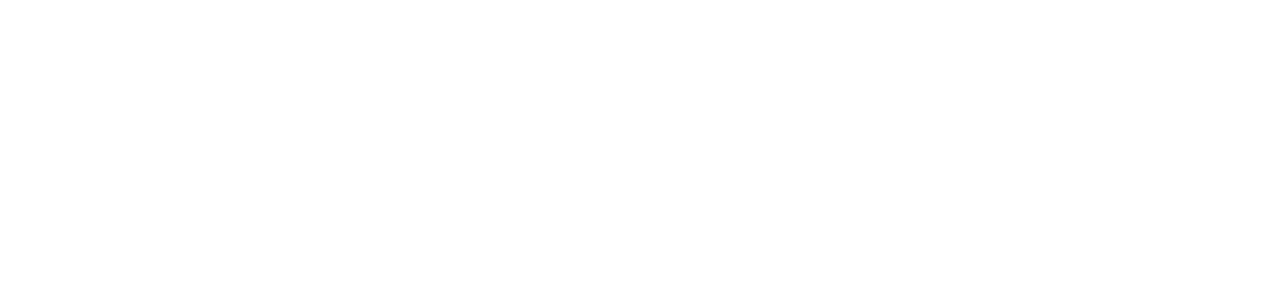
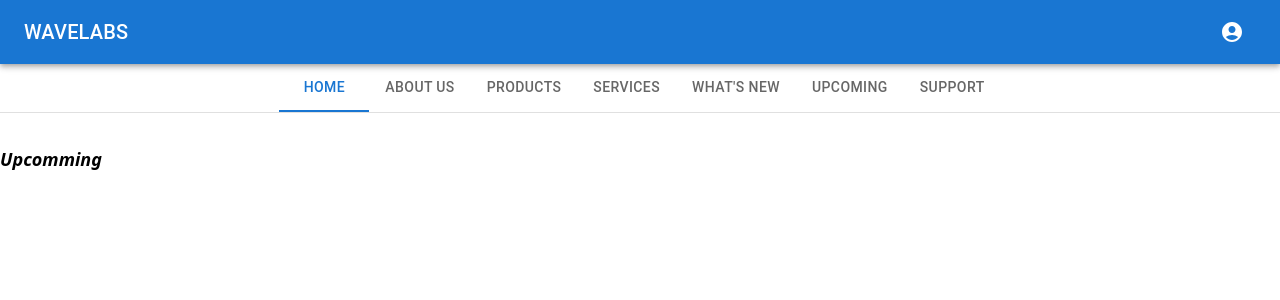
Before and after one commit to BachTranAnhDuc/Random-Custom, a React (Vite) app: page /support in a window 1280 px wide. Before the commit this address had no page. Shown: the top 300 px of the page. Built offline with nearby package versions, Linux system fonts and the light colour scheme.

Commit message:
feat(UI): Custom UI for What's new

```diff
--- a/src/App.tsx
+++ b/src/App.tsx
@@ -1,6 +1,6 @@
 import { BrowserRouter, Route, Routes } from "react-router-dom";
 import ShareLayout from "./layouts/ShareLayout";
-import { AboutUs, HomePage, WhatNew } from "./pages";
+import { HomePage, UpComing, WhatNew } from "./pages";
 
 function App() {
   return (
@@ -8,7 +8,19 @@ function App() {
       <Routes>
         <Route path="/" element={<ShareLayout></ShareLayout>}>
           <Route index element={<HomePage></HomePage>}></Route>
-          <Route path="/about-us" element={<AboutUs></AboutUs>}></Route>
+
+          <Route path="/about-us" element={<UpComing></UpComing>}></Route>
+
+          <Route path="/products" element={<UpComing></UpComing>}></Route>
+
+          <Route path="/services" element={<UpComing></UpComing>}></Route>
+
+          <Route path="/upcoming" element={<UpComing></UpComing>}></Route>
+
+          <Route path="/about-us" element={<UpComing></UpComing>}></Route>
+
+          <Route path="/support" element={<UpComing></UpComing>}></Route>
+
           <Route path="/what-new" element={<WhatNew></WhatNew>}></Route>
         </Route>
       </Routes>
--- a/src/components/TabsList/index.tsx
+++ b/src/components/TabsList/index.tsx
@@ -31,9 +31,19 @@ const TabsList: React.FC = () => {
               navigate("/about-us");
             }}
           />
-          <Tab label="Products" />
+          <Tab
+            label="Products"
+            onClick={() => {
+              navigate("/products");
+            }}
+          />
 
-          <Tab label="Services" />
+          <Tab
+            label="Services"
+            onClick={() => {
+              navigate("/services");
+            }}
+          />
 
           <Tab
             label="What's New"
@@ -42,9 +52,19 @@ const TabsList: React.FC = () => {
             }}
           />
 
-          <Tab label="Upcomming" />
+          <Tab
+            label="Upcoming"
+            onClick={() => {
+              navigate("/upcoming");
+            }}
+          />
 
-          <Tab label="Support" />
+          <Tab
+            label="Support"
+            onClick={() => {
+              navigate("/support");
+            }}
+          />
         </Tabs>
       </Box>
     </Box>
--- a/src/pages/about-us/index.tsx
+++ /dev/null
@@ -1,5 +0,0 @@
-const AboutUs: React.FC = () => {
-  return <div>This is about me</div>;
-};
-
-export default AboutUs;
--- a/src/pages/index.ts
+++ b/src/pages/index.ts
@@ -1,5 +1,5 @@
 import HomePage from "./home-page";
-import AboutUs from "./about-us";
 import WhatNew from "./what-new";
+import UpComing from "./upcoming";
 
-export { HomePage, AboutUs, WhatNew };
+export { HomePage, WhatNew, UpComing };
--- /dev/null
+++ b/src/pages/upcoming/index.tsx
@@ -0,0 +1,9 @@
+const UpComing: React.FC = () => {
+  return (
+    <div>
+      <p className="text-lg font-bold italic">Upcomming</p>
+    </div>
+  );
+};
+
+export default UpComing;
--- a/src/pages/what-new/index.tsx
+++ b/src/pages/what-new/index.tsx
@@ -52,7 +52,7 @@ const WhatNew: React.FC = () => {
 
   return (
     <div className="grid grid-cols-2 gap-x-8">
-      <div className="bg-gray-50 shadow-lg px-8 py-8 rounded">
+      <div className="bg-gray-50 border-2 border-cyan-200 shadow-lg p-8 rounded">
         <FormControl className="grid gap-y-4 w-full">
           <TextField
             label="Logo"
@@ -60,7 +60,6 @@ const WhatNew: React.FC = () => {
             value={logo}
             onChange={handleChangeLogo}
           />
-
           <TextField
             label="Heading"
             variant="outlined"
@@ -73,7 +72,6 @@ const WhatNew: React.FC = () => {
             value={getName}
             onChange={handleChangeName}
           />
-
           <TextField
             label="Paragraph"
             variant="outlined"
@@ -82,7 +80,6 @@ const WhatNew: React.FC = () => {
             value={paragraph}
             onChange={handleChangeParagraph}
           />
-
           <FormControl fullWidth>
             <InputLabel id="demo-simple-select-label">Color</InputLabel>
             <Select
@@ -101,7 +98,6 @@ const WhatNew: React.FC = () => {
               <MenuItem value={"#ff922b"}>Orange</MenuItem>
             </Select>
           </FormControl>
-
           <Button
             onClick={handleSubmit}
             variant="contained"
@@ -113,7 +109,7 @@ const WhatNew: React.FC = () => {
         </FormControl>
       </div>
 
-      <div className="px-8 py-4 rounded flex justify-center">
+      <div className="border-2 border-green-200 shadow-lg px-8 py-4 rounded flex justify-center">
         <div
           className="marvel-device note8"
           style={{
```
